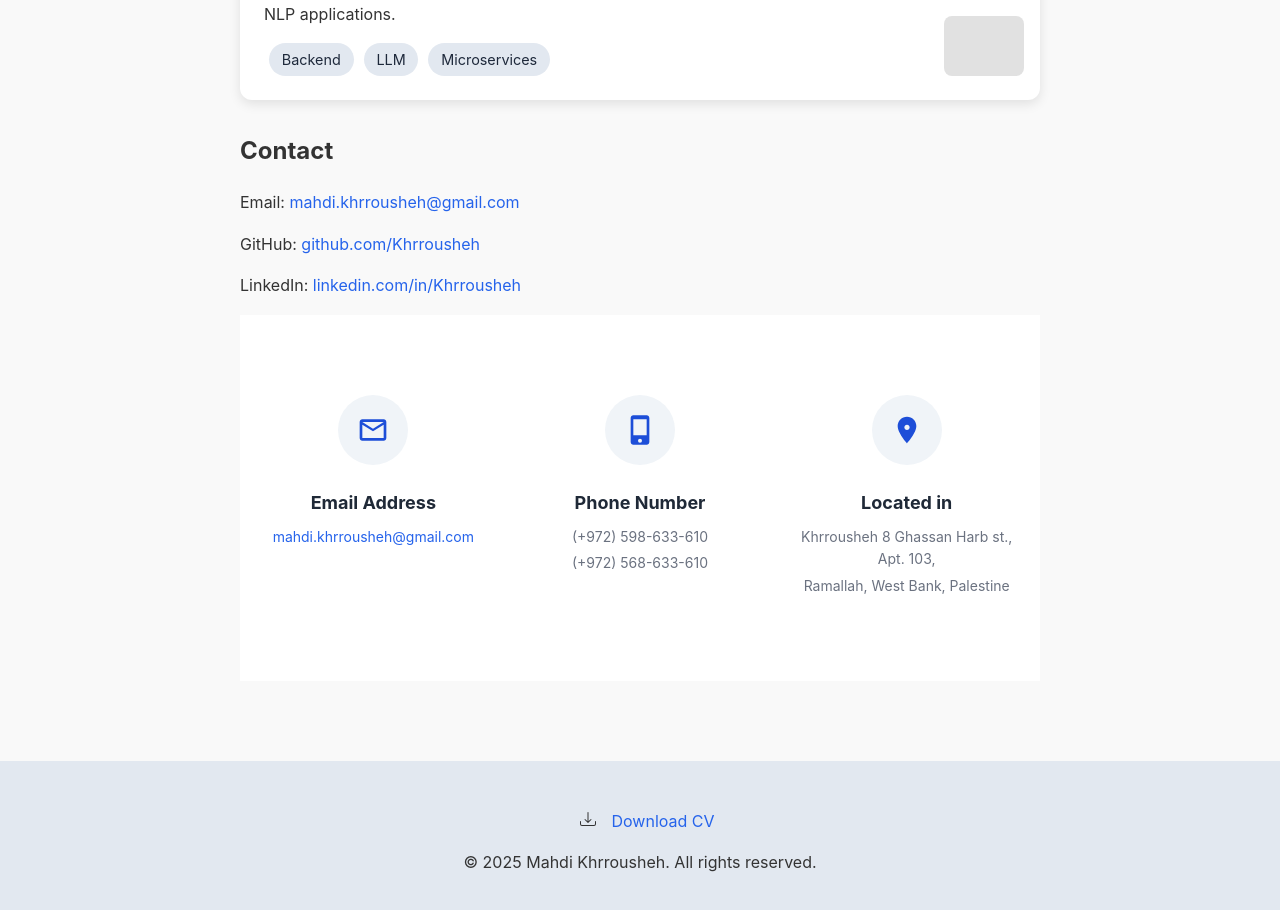
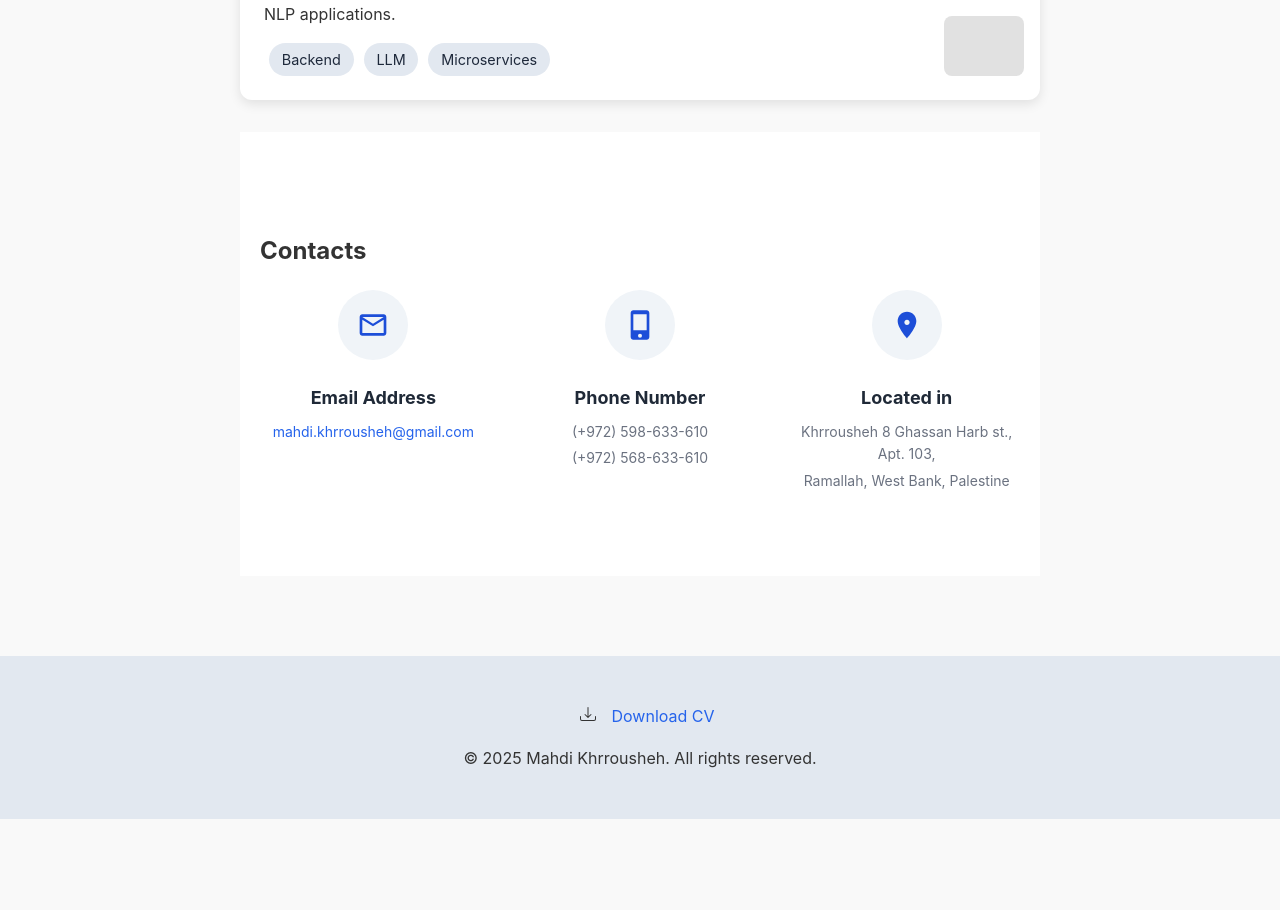
Before and after one commit to Khrrousheh/Khrrousheh, a React (Vite) app: page / in a window 1280 px wide. Shown: the part 1026-1936 px from the top of the page. After the commit the page ends 1845 px from the top, so only its background shows below. Built offline with nearby package versions, Linux system fonts and the light colour scheme; grey boxes are pictures that could not be loaded.

Commit message:
fixing contact section

```diff
--- a/src/components/Contact.jsx
+++ b/src/components/Contact.jsx
@@ -3,6 +3,7 @@ import React from "react";
 const Contact = () => {
   return (
     <section className="contact-section">
+      <h2>Contacts</h2>
       <div className="contact-container">
         {/* Email */}
         <div className="contact-item">
--- a/src/pages/Home.jsx
+++ b/src/pages/Home.jsx
@@ -46,13 +46,6 @@ export default function Home(){
       </section>
 
       <section>
-        <h2>Contact</h2>
-        <p>Email: <a href="mailto:mahdi.khrrousheh@gmail.com">mahdi.khrrousheh@gmail.com</a></p>
-        <p>GitHub: <a href="https://github.com/Khrrousheh" target="_blank" rel="noopener noreferrer">github.com/Khrrousheh</a></p>
-        <p>LinkedIn: <a href="https://www.linkedin.com/in/Khrrousheh" target="_blank" rel="noopener noreferrer">linkedin.com/in/Khrrousheh</a></p>
-      </section>
-
-      <section>
         <Contact />
       </section>
     </div>
--- a/vite.config.js
+++ b/vite.config.js
@@ -2,6 +2,6 @@ import { defineConfig } from 'vite';
 import react from '@vitejs/plugin-react';
 
 export default defineConfig({
-  base: '/Khrrousheh/',  // <-- Add this line
+  base: '/Khrrousheh/',
   plugins: [react()],
 });
```
